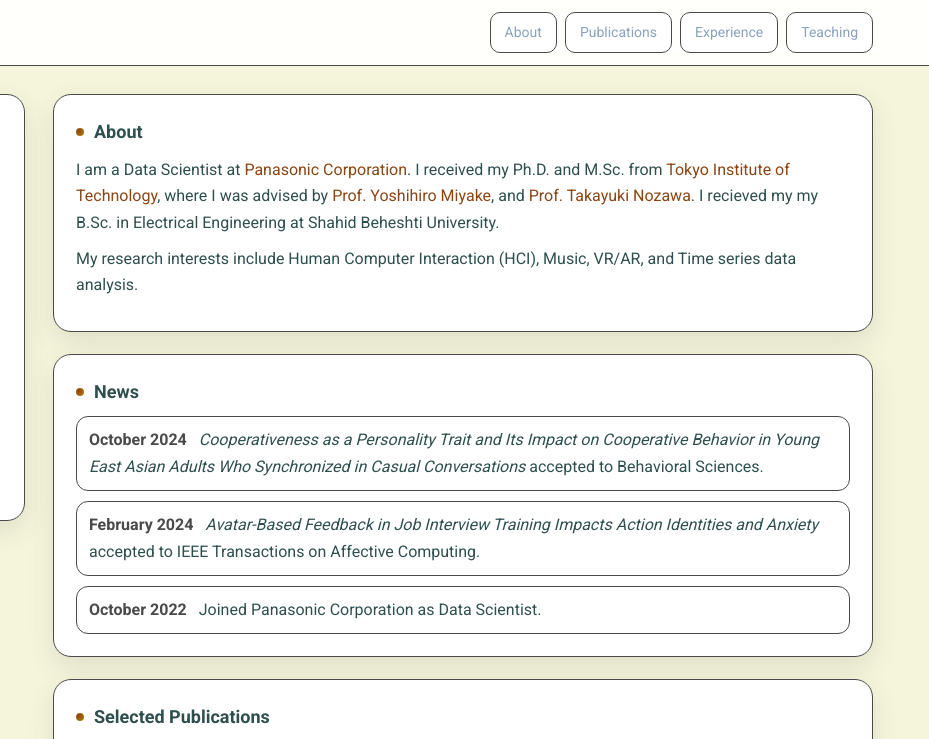
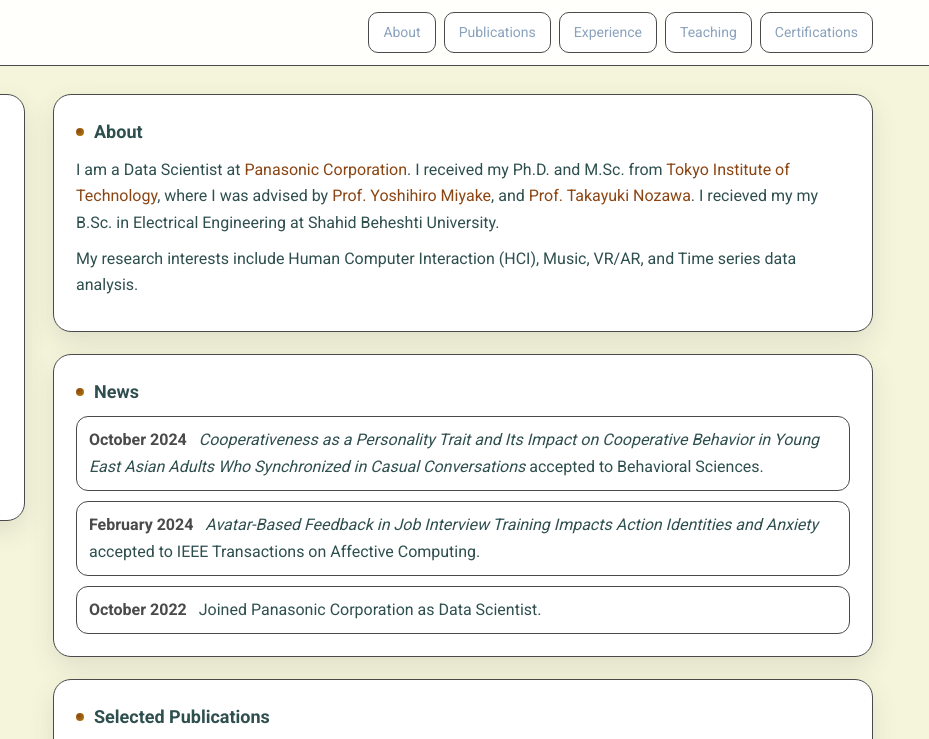
Before and after one commit to sarinash/sarinash.github.io, a plain HTML site: page index.html in a window 1280 px wide. Shown: the top 739 px of the page, 351-1280 px from the left. Drawn offline with nearby package versions, Linux system fonts and the light colour scheme; some icons are missing.

Commit message:
Update index.html

```diff
--- a/index.html
+++ b/index.html
@@ -124,6 +124,7 @@
         <a href="#publications">Publications</a>
         <a href="#experience">Experience</a>
         <a href="#teaching">Teaching</a>
+        <a href="#teaching">Certifications</a>
       </nav>
     </div>
   </header>
```
